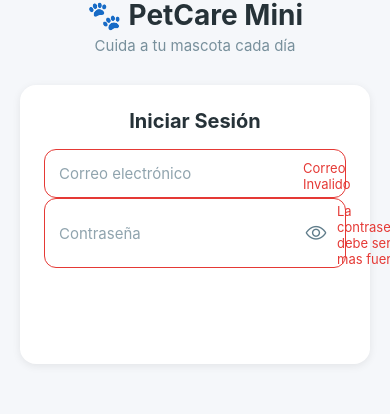
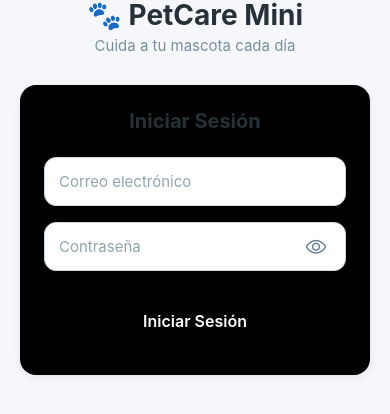
Before and after one commit to mjsalinas/PrimerExamenMovil849, a React Native app in the folder PetCareMini/: screen /Login in a window 390 px wide. Shown: the part 222-636 px from the top of the page. Built offline with nearby package versions, Linux system fonts and the light colour scheme.

Commit message:
Fix de Login
Se eliminó el bug del input de correo que limpiaba automáticamente al cambiar su propiedad value pasándole email.

```diff
--- a/PetCareMini/src/components/CustomInput.tsx
+++ b/PetCareMini/src/components/CustomInput.tsx
@@ -2,11 +2,10 @@
 // Componente reutilizable: CustomInput
 // ============================================
 import { useState } from 'react';
-import {TextInput,Text,StyleSheet,KeyboardTypeOptions,} from 'react-native';
+import { TextInput, Text, StyleSheet, KeyboardTypeOptions } from 'react-native';
 import { Ionicons } from '@expo/vector-icons';
 import { TouchableOpacity, View } from 'react-native';
 
-/** Props del input personalizado */
 interface CustomInputProps {
   value: string;
   placeholder: string;
@@ -15,41 +14,41 @@ interface CustomInputProps {
   error?: string;
 }
 
-/**
- * Input reutilizable con soporte para distintos tipos,
- * toggle de visibilidad para contraseñas y mensajes de error.
- */
 export default function CustomInput({
   value,
   placeholder,
   onChangeText,
   type = 'text',
-  error,
+  error: propError,
 }: CustomInputProps) {
   const [showPassword, setShowPassword] = useState(false);
 
-  // --- Ternario: determinar keyboardType según el tipo de input ---
   const getKeyboardType = (): KeyboardTypeOptions => {
     if (type === 'email') return 'email-address';
     if (type === 'number') return 'numeric';
     return 'default';
   };
 
-   const getError = () =>{
-        if (type === "email" && !value.includes('@'))
-            return 'Correo Invalido';
-        if (type === "password" && value.length < 6)
-            return 'La contraseña debe ser mas fuerte';
-    };
+  const getErrorMessage = (): string | undefined => {
+    if (propError) return propError;
 
-    error = getError();
+    if (value.length > 0) {
+      if (type === "email" && !value.includes('@')) {
+        return 'Correo Invalido';
+      }
+      if (type === "password" && value.length < 6) {
+        return 'La contraseña debe ser mas fuerte';
+      }
+    }
+    return undefined;
+  };
 
-  // --- Ternario: ocultar texto si es password y no se muestra ---
+  const activeError = getErrorMessage();
   const isSecure = type === 'password' && !showPassword;
 
   return (
-
-      <View style={[styles.inputWrapper, error?styles.inputError:styles.inputNormal]}>
+    <View style={styles.container}>
+      <View style={[styles.inputWrapper, activeError ? styles.inputError : styles.inputNormal]}>
         <TextInput
           style={styles.input}
           value={value}
@@ -61,29 +60,29 @@ export default function CustomInput({
           placeholderTextColor="#90A4AE"
         />
 
-        {/* Toggle ojo para password */}
-
         {type === 'password' && (
           <TouchableOpacity
             onPress={() => setShowPassword(!showPassword)}
             style={styles.eyeButton}
-            >
+          >
             <Ionicons
               name={showPassword ? 'eye-off' : 'eye-outline'}
               size={22}
               color="#607D8B"
             />
-            </TouchableOpacity>
+          </TouchableOpacity>
         )}
-        <Text style={styles.errorText}>{error}</Text>
       </View>
 
+      {activeError && <Text style={styles.errorText}>{activeError}</Text>}
+    </View>
   );
 }
 
 const styles = StyleSheet.create({
   container: {
     marginVertical: 8,
+    width: '100%',
   },
   inputWrapper: {
     flexDirection: 'row',
--- a/PetCareMini/src/screens/LoginScreen.tsx
+++ b/PetCareMini/src/screens/LoginScreen.tsx
@@ -52,9 +52,9 @@ export default function LoginScreen({ navigation }: any) {
       <View style={styles.formContainer}>
         <Text style={styles.formTitle}>Iniciar Sesión</Text>
 
-        {/* Input de correo */}
+        {/* CORREGIDO: Ahora usa la variable del estado "email" en lugar de '' */}
         <CustomInput
-          value={''}
+          value={email}
           placeholder="Correo electrónico"
           onChangeText={setEmail}
           type="email"
@@ -74,12 +74,12 @@ export default function LoginScreen({ navigation }: any) {
           <CustomButton
             title="Iniciar Sesión"
             onPress={handleLogin}
-            disabled={isFormValid}
+            disabled={!isFormValid && submitted}
             variant="primary"
           />
         </View>
 
-        {isFormValid && submitted ? (
+        {!isFormValid && submitted ? (
           <Text style={styles.helpText}>
             Por favor, corrige los errores para continuar.
           </Text>
@@ -112,7 +112,7 @@ const styles = StyleSheet.create({
     marginTop: 4,
   },
   formContainer: {
-    backgroundColor: '#FFFFFF',
+    backgroundColor: '#000000',
     borderRadius: 16,
     padding: 24,
     shadowColor: '#000',
@@ -130,6 +130,7 @@ const styles = StyleSheet.create({
   },
   buttonContainer: {
     marginTop: 12,
+    color: '#263238',
   },
   helpText: {
     textAlign: 'center',
```
